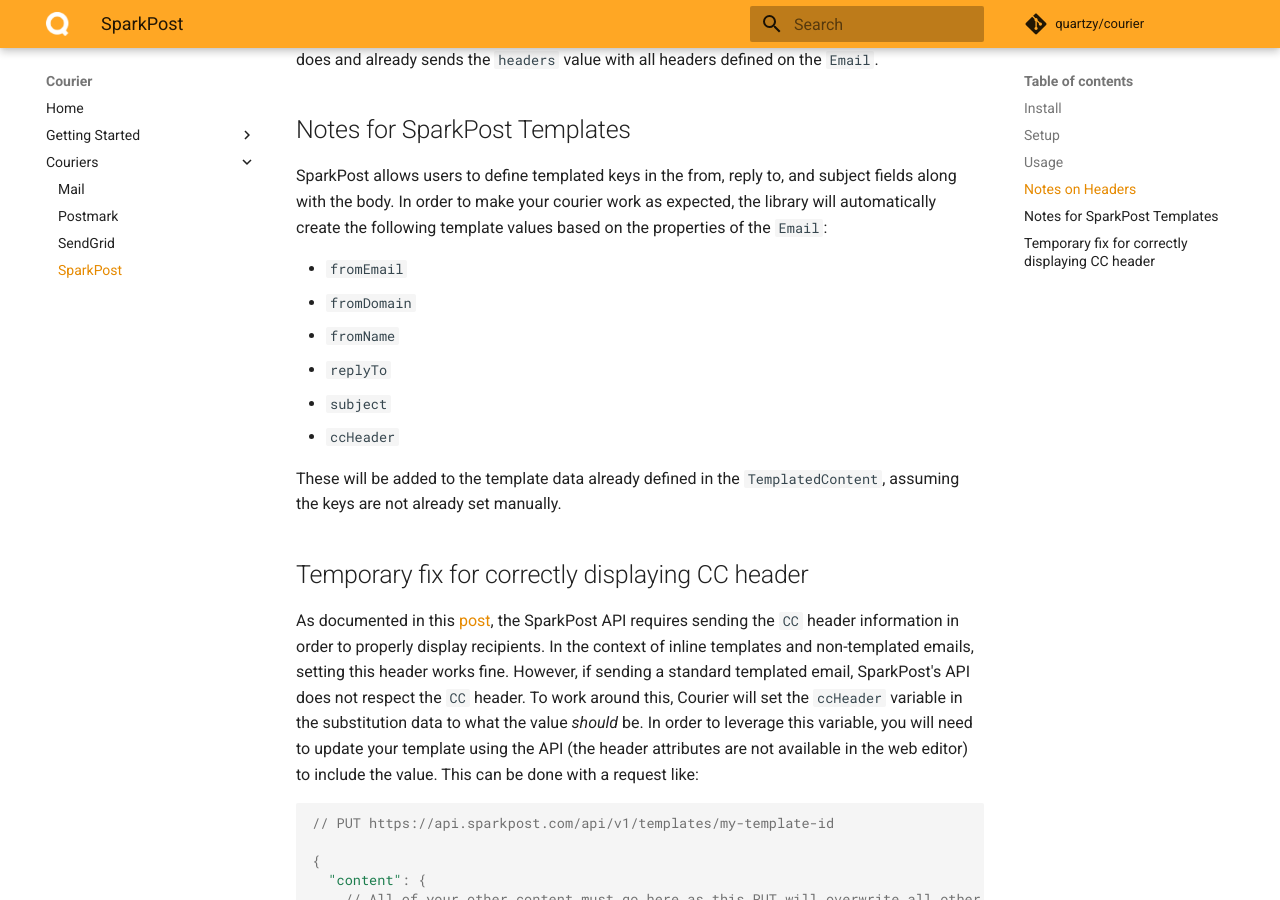
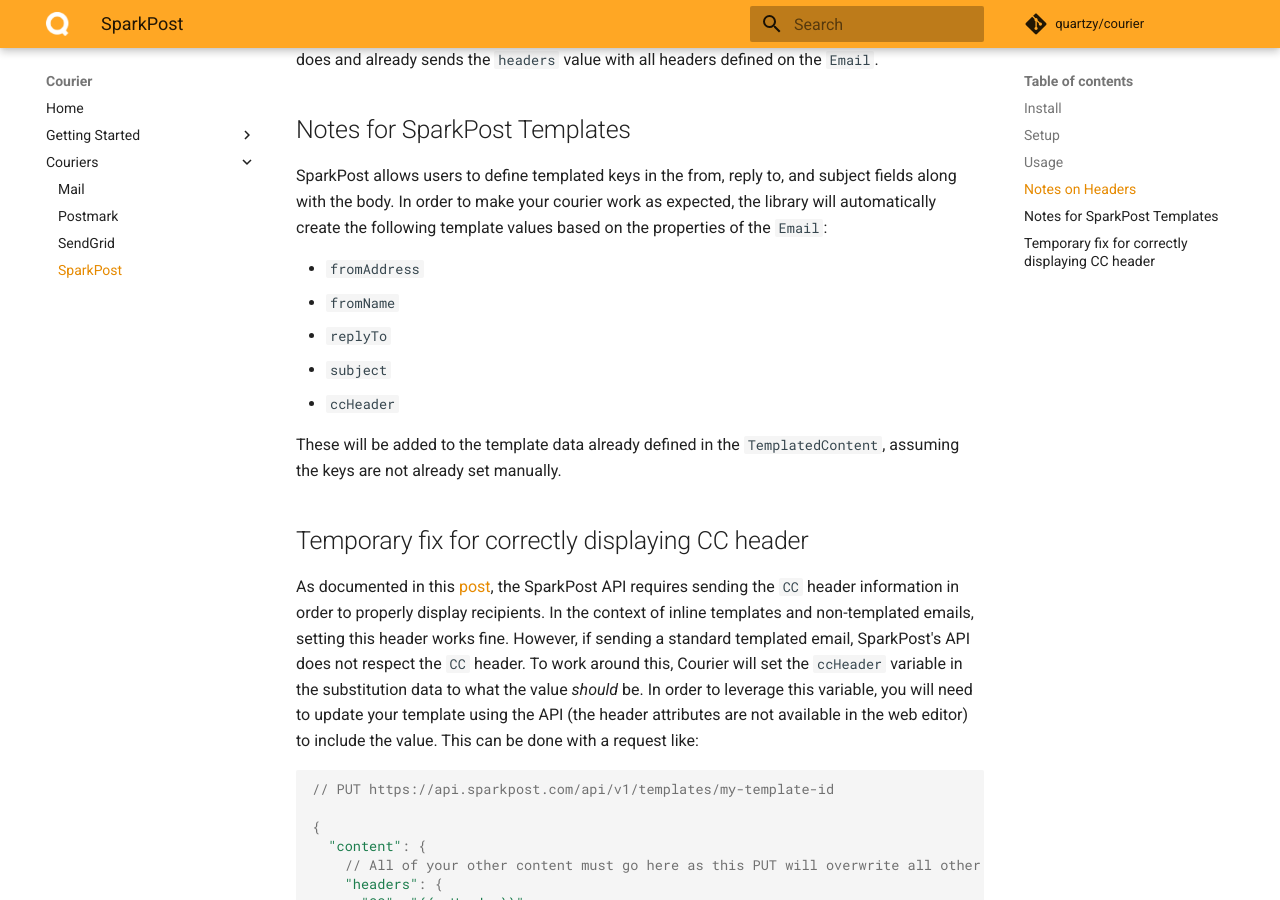
Before and after one commit to quartzy/courier, an MkDocs documentation site: the page built from docs/couriers/sparkpost.md, in a window 1280 px wide and 900 px high, scrolled down 1250 px. Built offline with MkDocs 1.6.1 and Material for MkDocs 9.7.7, drawn with Linux system fonts in a browser that asks for light colours; comment, search, counter and statistics services are not loaded; old or Windows-style settings are respelled for this version of MkDocs.

Commit message:
Update variables in SparkPost documentation

```diff
--- a/docs/couriers/sparkpost.md
+++ b/docs/couriers/sparkpost.md
@@ -59,8 +59,7 @@ subject fields along with the body. In order to make your courier work as
 expected, the library will automatically create the following template values
 based on the properties of the `Email`:
 
-* `fromEmail`
-* `fromDomain`
+* `fromAddress`
 * `fromName`
 * `replyTo`
 * `subject`
```
